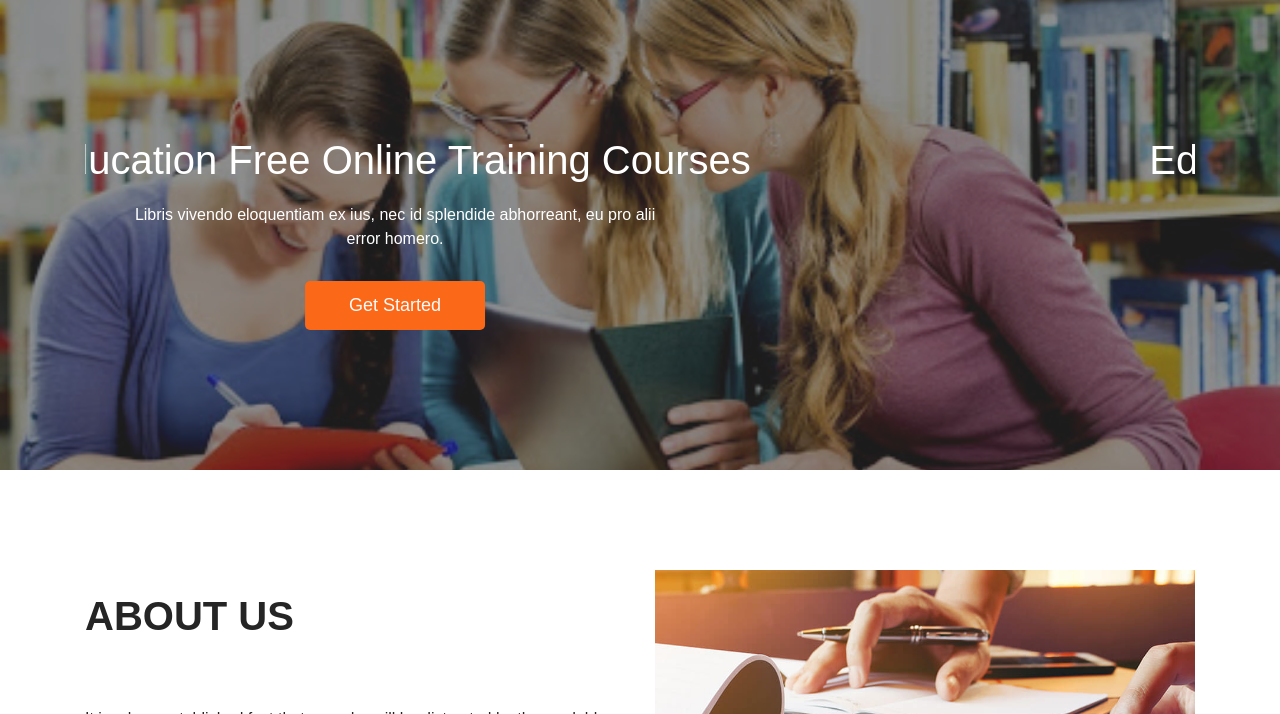
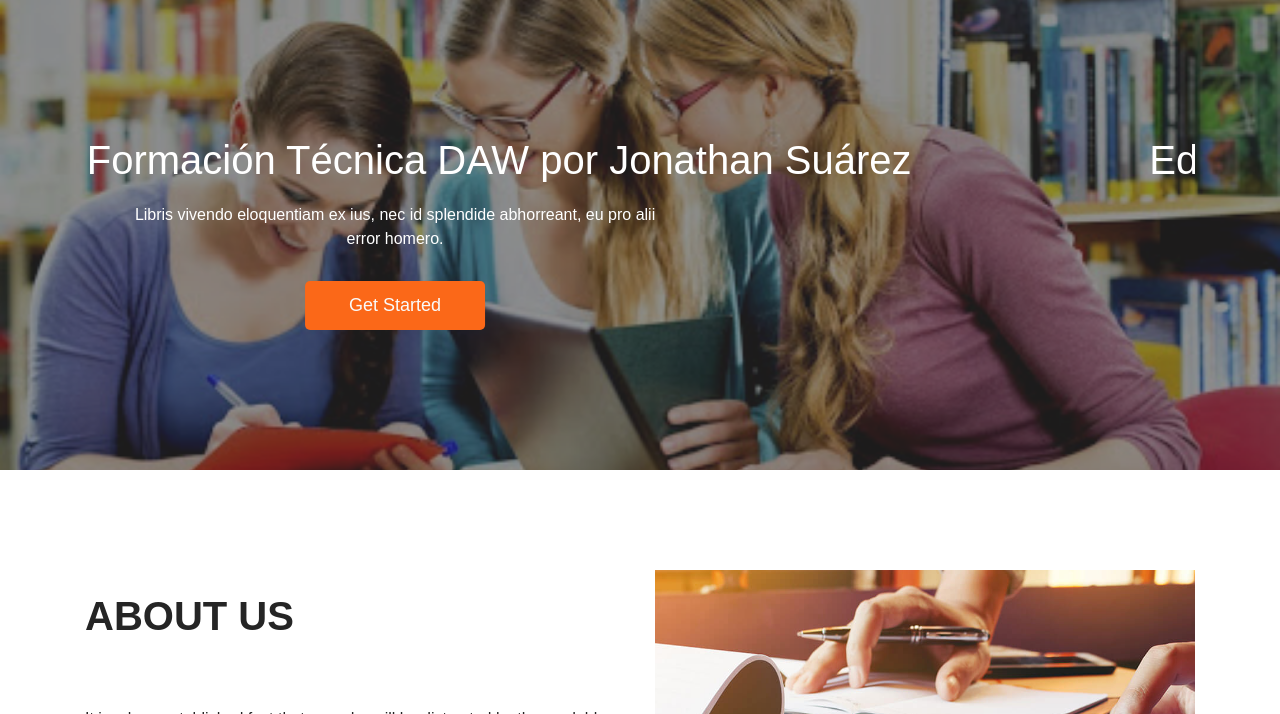
Before and after one commit to jonathansuarezsuarez/gitdpl, a plain HTML site: page index.html in a window 1280 px wide. Shown: the part 86-800 px from the top of the page. Drawn offline with nearby package versions, Linux system fonts and the light colour scheme; files whose address does not match are found by name.

Commit message:
feat: personalización del contenido principal

```diff
--- a/index.html
+++ b/index.html
@@ -63,7 +63,7 @@
                      <div class="carousel-item active">
                         <div class="row">
                            <div class="col-sm-12">
-                              <h1 class="banner_taital">Education Free Online Training Courses</h1>
+                              <h1 class="banner_taital">AcadeWe - Formación Técnica DAW por Jonathan Suárez</h1>
                               <p class="banner_text">Libris vivendo eloquentiam ex ius, nec id splendide abhorreant, eu pro alii error homero.</p>
                               <div class="started_text"><a href="#">Get Started</a></div>
                            </div>
```
